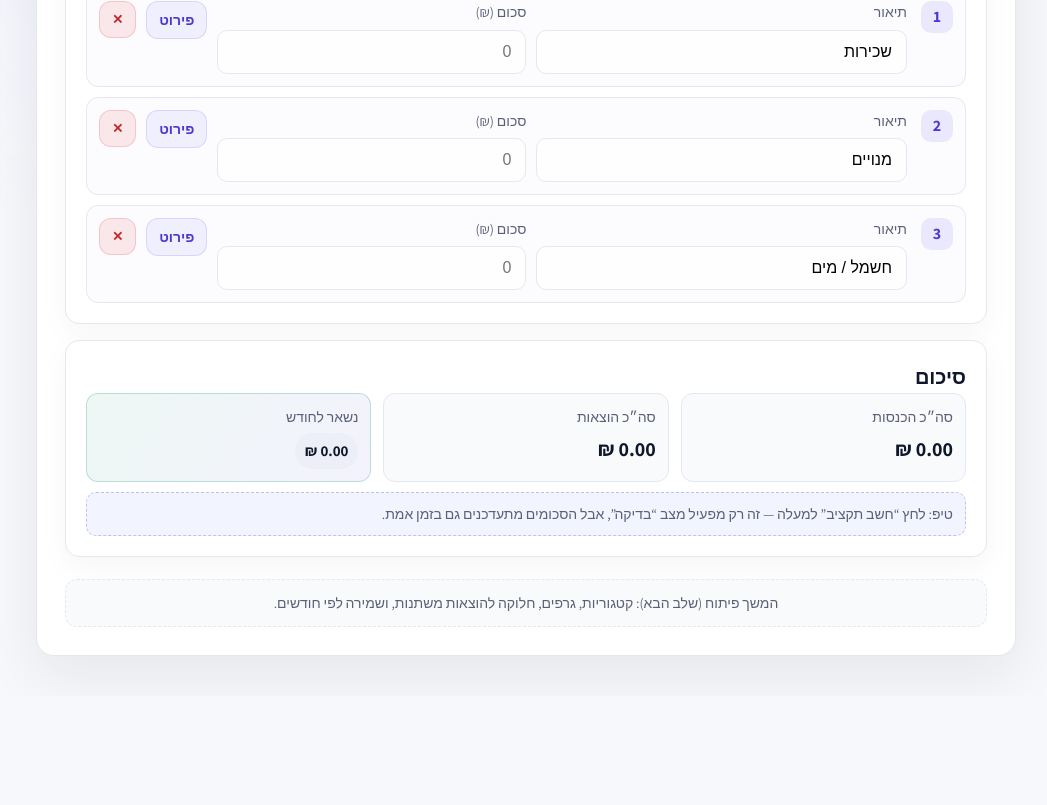
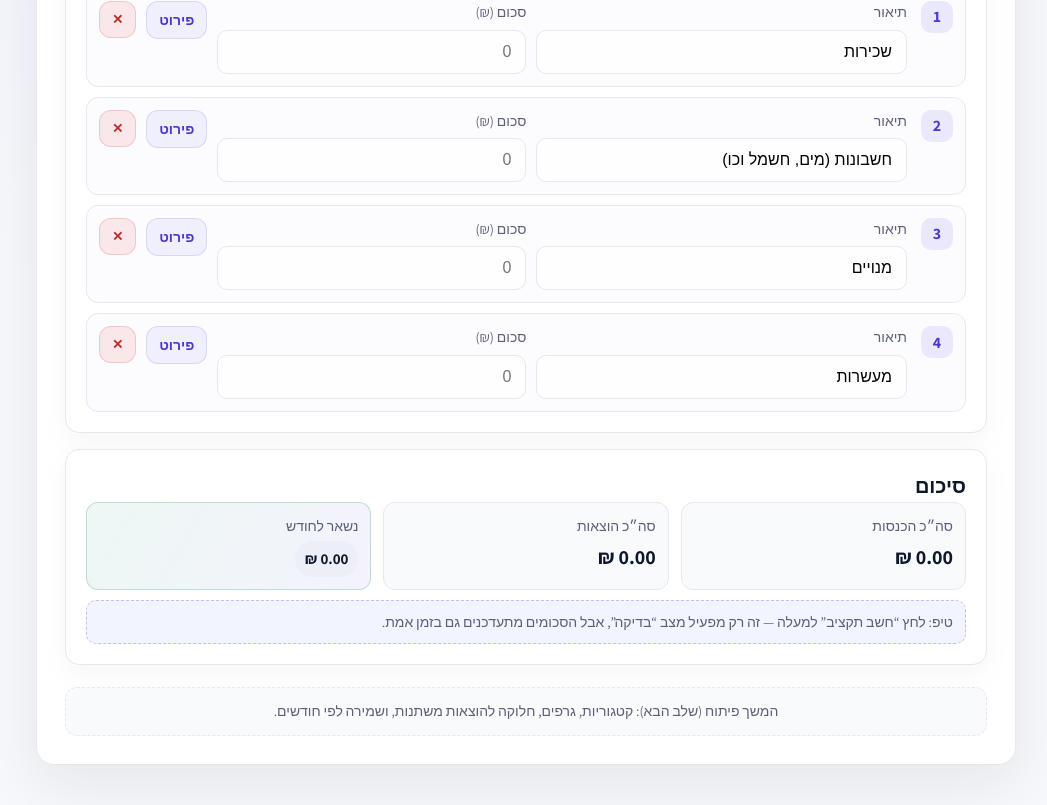
Before and after one commit to elishgi/moneyPlusMinus, a React (Vite) app: page / in a window 1280 px wide. Shown: the part 780-1585 px from the top of the page, without its empty margins (114-1161 px from the left). Before the commit the page ends 1476 px from the top, so only its background shows below. Built offline with nearby package versions, Linux system fonts and the light colour scheme.

Commit message:
שיפור הערות

```diff
--- a/src/App.jsx
+++ b/src/App.jsx
@@ -281,8 +281,9 @@ export default function App() {
 
   const [expenses, setExpenses] = useState(() => [
     { id: uid(), label: "שכירות", amount: "", details: [] },
+    { id: uid(), label: "חשבונות (מים, חשמל וכו)", amount: "", details: [] },
     { id: uid(), label: "מנויים", amount: "", details: [] },
-    { id: uid(), label: "חשמל / מים", amount: "", details: [] },
+    { id: uid(), label: "מעשרות", amount: "", details: [] },
   ]);
 
   const [didCalculate, setDidCalculate] = useState(false);
```
